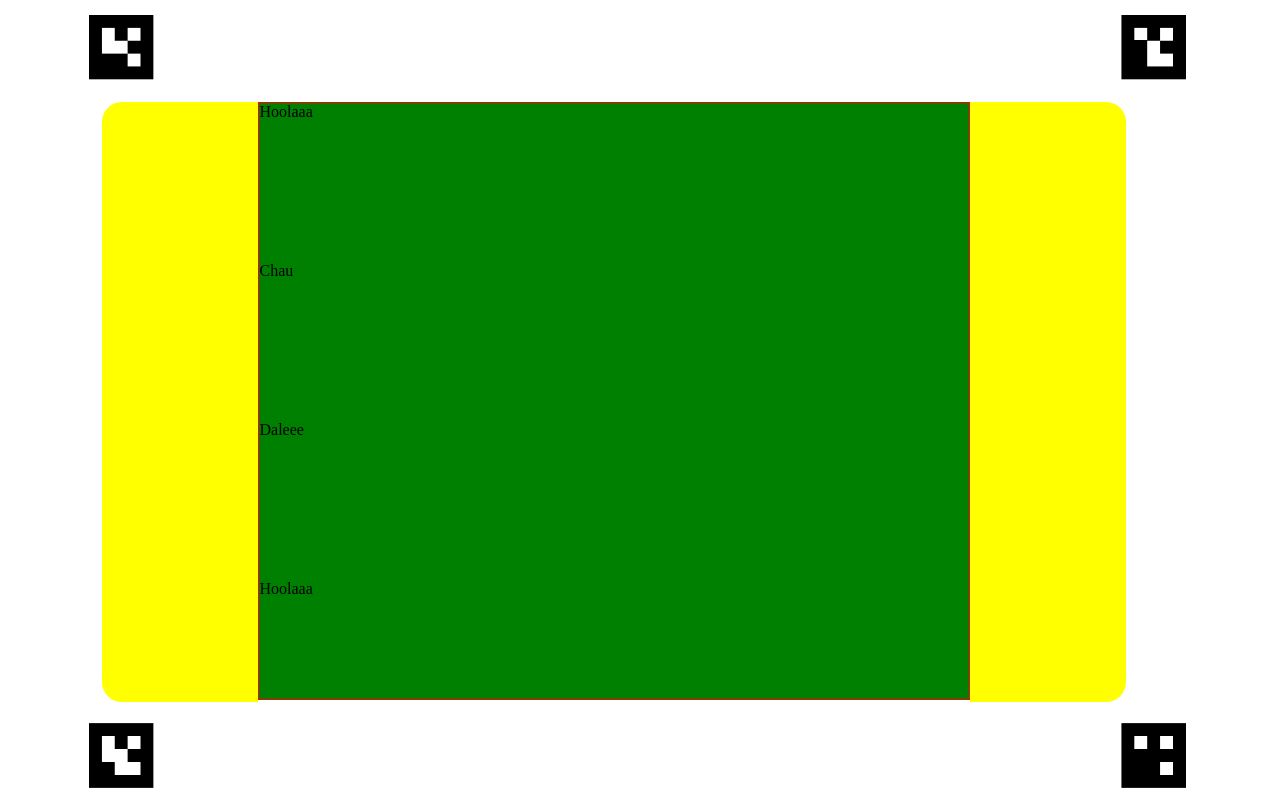
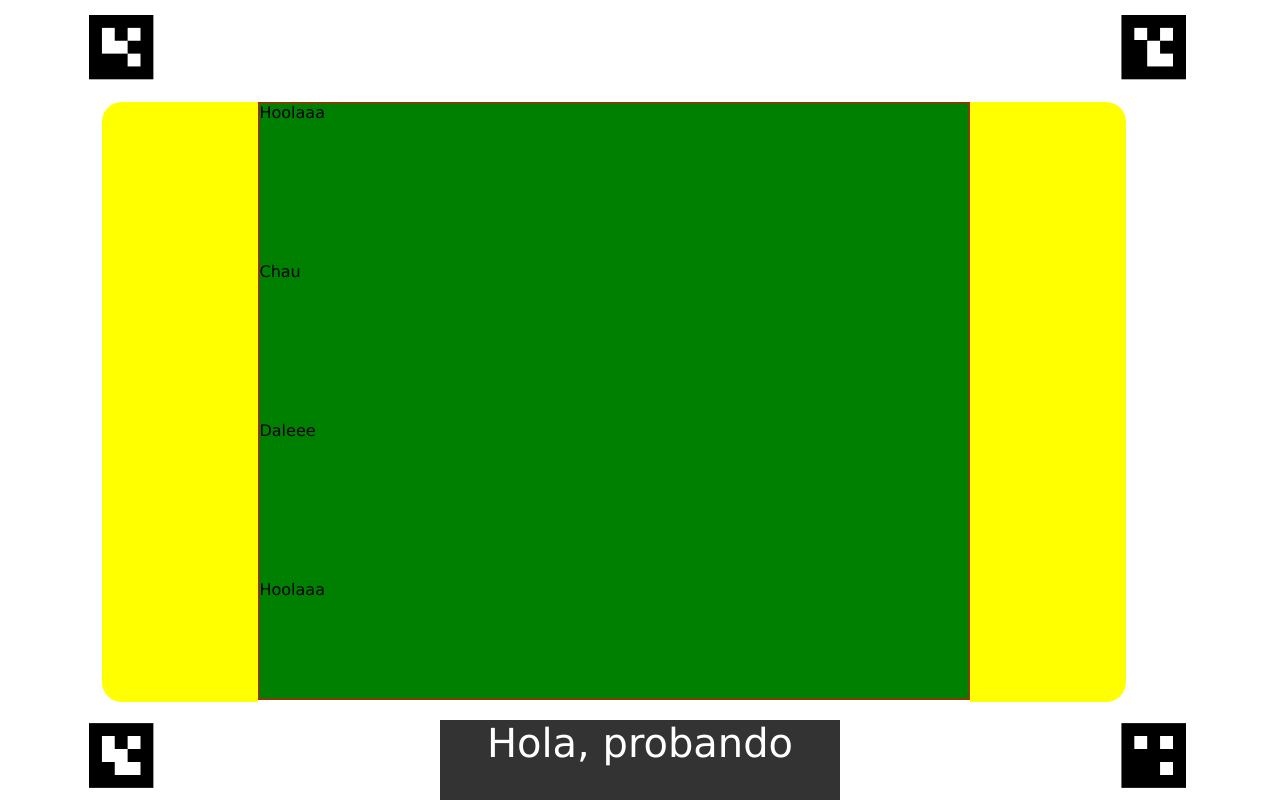
Before and after one commit to LucasIsasmendi/prototipo_angelhack-1, a website: page public/www/index.html in a window 1280 px wide. Drawn offline with nearby package versions, Linux system fonts and the light colour scheme; no server answers.

Commit message:
integracion con  pupil + debugger de zeromq

```diff
--- a/index.js
+++ b/index.js
@@ -5,6 +5,10 @@ var socketHaciaNavegador = null;
 var express = require('express');
 var app = express();
 var http = require('http');
+
+app.get('/hablar', function(req, res){
+  res.json({test: "hola"});
+});
 
 console.log('configurando static');
 app.use(express.static(__dirname + '/public'));
--- /dev/null
+++ b/public/www/css/pupil_debugger.css
@@ -0,0 +1,13 @@
+#pupil_debugger {
+  position: absolute;
+  width: 400px;
+  margin-left: -200px;
+  height: 80px;
+  background-color: rgba(0,0,0,0.8);
+  color: white;
+  font-size: 40px;
+  text-align: center;
+
+  bottom: 0px;
+  left: 50%;
+}
--- a/public/www/css/style.css
+++ b/public/www/css/style.css
@@ -2,6 +2,7 @@ html{
     height: 100%;
     margin:0;
     padding: 0;
+    font-family: Verdana, Tahoma, Arial;
 }
 body{
     padding: 8%;
--- a/public/www/index.html
+++ b/public/www/index.html
@@ -3,6 +3,7 @@
 	<title>Eye Social</title>
 
 	<link rel="stylesheet" type="text/css" href="./css/style.css">
+	<link rel="stylesheet" type="text/css" href="./css/pupil_debugger.css">
 	<link rel="stylesheet" href="./css/swipper/idangerous.swiper.css">
 
 	<script type="text/javascript" src="./js/vendor/jquery.js"></script>
@@ -21,6 +22,8 @@
 <div id="up_right" class="corners"></div>
 <div id="down_left" class="corners"></div>
 <div id="down_right" class="corners"></div>-->
+
+		<div id="pupil_debugger">Hola, probando</div>
 
     <div id="wrapper">
         <nav id="n0">
--- a/public/www/js/app.js
+++ b/public/www/js/app.js
@@ -5,6 +5,24 @@ $(function(){
     slidesPerView:3
   });
 
+  var moverMirada = function(x,y) {
+    console.log('moverMirada', x, y);
+  };
+
+	var socket = io.connect('http://localhost');
+	socket.on('gaze', function (data) {
+		// console.log(data);
+		// socket.emit('my other event', { my: 'data' });
+
+		var relativeX = data.x;
+		var relativeY = 1-data.y;
+
+		var gazeX = 20 + (relativeX * maxX); // margin
+		var gazeY = 20 + (relativeY * maxY); // margin
+
+		moveGaze(gazeX,gazeY);
+
+	});
 
 var ContactManager = new Marionette.Application();
 
```
